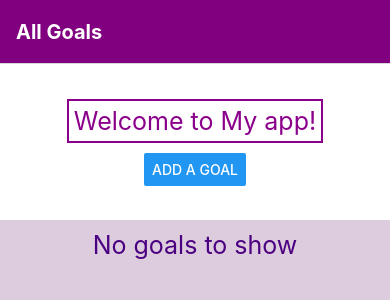
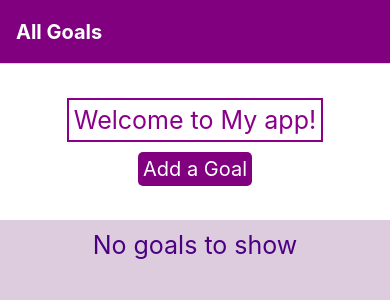
Before and after one commit to J3rrrrry/5520, a React Native app: screen /Home in a window 390 px wide. Shown: the top 300 px of the page. Built offline with nearby package versions, Linux system fonts and the light colour scheme.

Commit message:
replace <add a goal> button with pressable button component

```diff
--- a/Components/GoalItem.js
+++ b/Components/GoalItem.js
@@ -2,7 +2,6 @@ import { Button, Pressable, StyleSheet, Text, View } from "react-native";
 import React from "react";
 import { useNavigation } from "@react-navigation/native";
 import PressableButton from "./PressableButton";
-
 export default function GoalItem({ goalObj, deleteHandler }) {
   const navigation = useNavigation();
   function handleDelete() {
@@ -29,7 +28,7 @@ export default function GoalItem({ goalObj, deleteHandler }) {
         <PressableButton
           componentStyle={styles.deleteButton}
           pressedHandler={handleDelete}
-          // pressedStyle={styles.pressedStyle}
+          pressedStyle={styles.pressedStyle}
         >
           <Text style={styles.deleteText}>X</Text>
         </PressableButton>
--- a/Components/Home.js
+++ b/Components/Home.js
@@ -7,12 +7,12 @@ import {
   Text,
   View,
   FlatList,
-  Alert,
 } from "react-native";
 import Header from "./Header";
 import { useState } from "react";
 import Input from "./Input";
 import GoalItem from "./GoalItem";
+import PressableButton from "./PressableButton";
 
 export default function Home({ navigation }) {
   const [receivedData, setReceivedData] = useState("");
@@ -40,7 +40,12 @@ export default function Home({ navigation }) {
       });
     });
   }
-
+  // function handleGoalPress(pressedGoal) {
+  //   //receive the goal obj
+  //   console.log(pressedGoal);
+  //   // navigate to GoalDetails and pass goal obj as params
+  //   navigation.navigate("Details", { goalData: pressedGoal });
+  // }
   function deleteAll() {
     Alert.alert("Delete All", "Are you sure you want to delete all goals?", [
       {
@@ -57,12 +62,20 @@ export default function Home({ navigation }) {
       <StatusBar style="auto" />
       <View style={styles.topView}>
         <Header name={appName}></Header>
-        <Button
+        <PressableButton
+          pressedHandler={function () {
+            setModalVisible(true);
+          }}
+          componentStyle={{ backgroundColor: "purple" }}
+        >
+          <Text style={styles.buttonText}>Add a Goal</Text>
+        </PressableButton>
+        {/* <Button
           title="Add a Goal"
           onPress={function () {
             setModalVisible(true);
           }}
-        />
+        /> */}
       </View>
       <Input
         textInputFocus={true}
@@ -92,12 +105,7 @@ export default function Home({ navigation }) {
           contentContainerStyle={styles.scrollViewContainer}
           data={goals}
           renderItem={({ item }) => {
-            return (
-              <GoalItem
-                deleteHandler={handleGoalDelete}
-                goalObj={item}
-              />
-            );
+            return <GoalItem deleteHandler={handleGoalDelete} goalObj={item} />;
           }}
         />
         {/* <ScrollView contentContainerStyle={styles.scrollViewContainer}>
@@ -113,11 +121,11 @@ export default function Home({ navigation }) {
     </SafeAreaView>
   );
 }
-
 const styles = StyleSheet.create({
   container: {
     flex: 1,
     backgroundColor: "#fff",
+    // alignItems: "center",
     justifyContent: "center",
   },
   scrollViewContainer: {
@@ -128,16 +136,14 @@ const styles = StyleSheet.create({
     alignItems: "center",
     justifyContent: "center",
   },
-  bottomView: {
-    flex: 4,
-    backgroundColor: "#dcd",
-  },
-  scrollViewContainer: {
-    alignItems: "center",
-  },
+  bottomView: { flex: 4, backgroundColor: "#dcd" },
   header: {
     color: "indigo",
     fontSize: 25,
     marginTop: 10,
   },
+  buttonText: {
+    color: "white",
+    fontSize: 20,
+  },
 });
--- a/Components/PressableButton.js
+++ b/Components/PressableButton.js
@@ -1,6 +1,5 @@
 import { View, Text, Pressable, StyleSheet } from "react-native";
 import React from "react";
-
 export default function PressableButton({
   children,
   componentStyle,
@@ -24,7 +23,7 @@ export default function PressableButton({
   );
 }
 const styles = StyleSheet.create({
-  defaultStyle: { backgroundColor: "beige" },
+  defaultStyle: { backgroundColor: "beige", padding: 5, borderRadius: 5 },
   defaultPressedStyle: {
     backgroundColor: "#a4a",
     opacity: 0.2,
```
